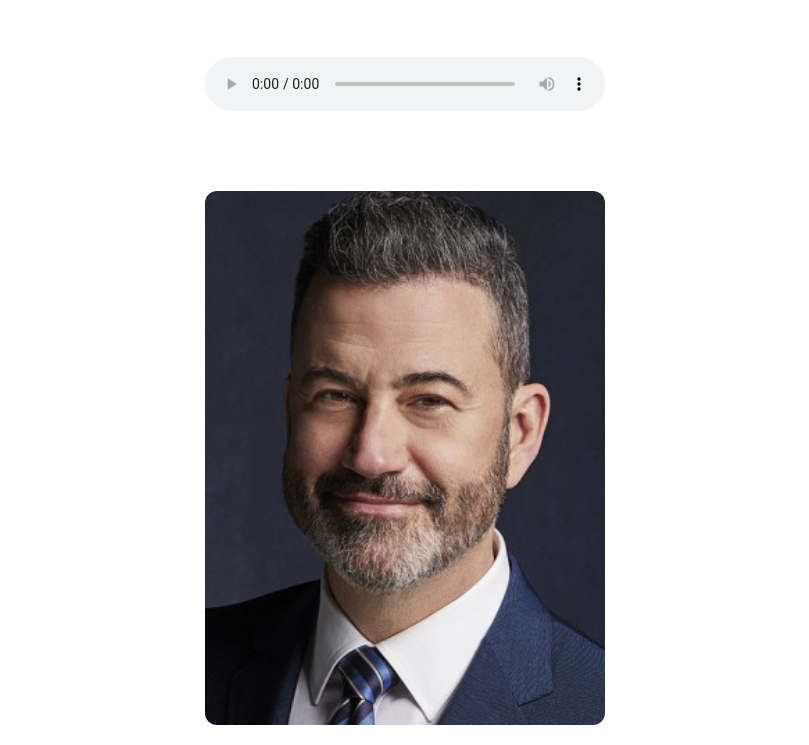
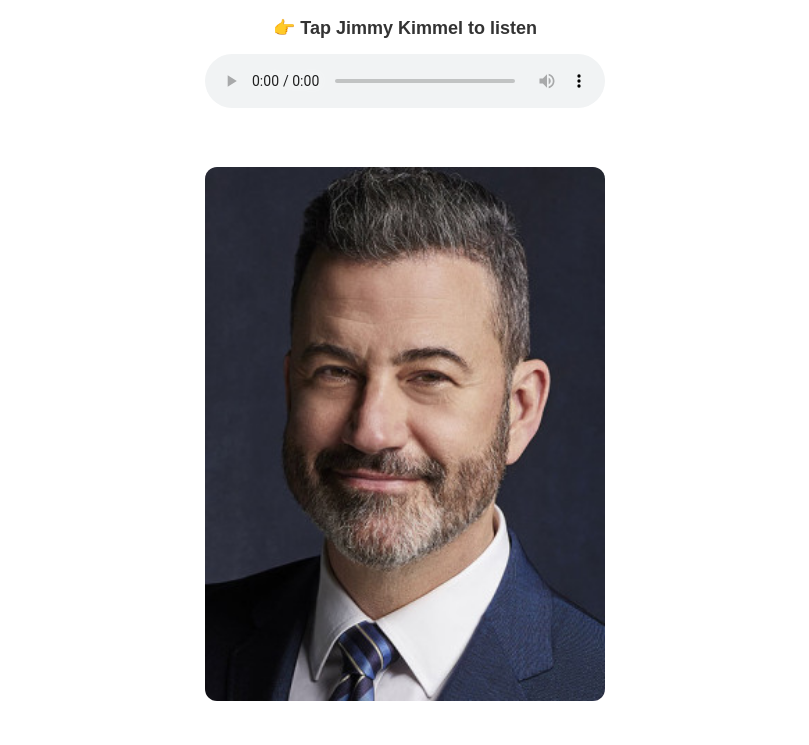
Before and after one commit to sjthouvenot2/kimmel, a plain HTML site: page index.html in a window 1280 px wide. Shown: the part 81-826 px from the top of the page, without its empty margins (235-1044 px from the left). After the commit the page ends 802 px from the top, so only its background shows below. Drawn offline with Linux system fonts and the light colour scheme.

Commit message:
Update index.html

```diff
--- a/index.html
+++ b/index.html
@@ -12,17 +12,26 @@
     }
 
     h1 {
-      margin-bottom: 40px;
+      margin-bottom: 20px;
+    }
+
+    .audio-wrapper {
+      min-height: 120px;   /* safe zone for iOS player */
+      margin-bottom: 30px;
+    }
+
+    .audio-instruction {
+      font-size: 18px;
+      font-weight: bold;
+      margin-bottom: 15px;
+      color: #333;
     }
 
     audio {
+      width: 90%;
+      max-width: 400px;
       display: block;
-      margin: 40px auto;       /* spacing */
-      padding: 20px;           /* breathing room */
-      background: #fff;        /* ensures visibility */
-      border-radius: 8px;
-      max-width: 90%;
-      width: 400px;            /* consistent width */
+      margin: 0 auto 20px auto;
     }
 
     img {
@@ -31,21 +40,36 @@
       height: auto;
       border-radius: 12px;
       display: block;
-      margin: 60px auto 0 auto; /* keeps it well below the audio */
+      margin: 0 auto;
+      cursor: pointer; /* show finger pointer */
     }
   </style>
 </head>
 <body>
   <h1>Jimmy Kimmel's Message To The Betting League</h1>
 
-  <!-- Audio Player -->
-  <audio controls>
-    <source src="kimmel.mp3" type="audio/mpeg">
-    Your browser does not support the audio element.
-  </audio>
+  <div class="audio-wrapper">
+    <div class="audio-instruction">👉 Tap Jimmy Kimmel to listen</div>
+    <audio id="kimmel-audio" controls>
+      <source src="kimmel.mp3" type="audio/mpeg">
+      Your browser does not support the audio element.
+    </audio>
+  </div>
 
-  <!-- Image -->
-  <img src="kimmel.jpg" alt="Jimmy Kimmel">
+  <!-- Image of Jimmy Kimmel -->
+  <img src="kimmel.jpg" alt="Jimmy Kimmel" id="kimmel-img">
 
+  <script>
+    const audio = document.getElementById('kimmel-audio');
+    const img = document.getElementById('kimmel-img');
+
+    img.addEventListener('click', () => {
+      if (audio.paused) {
+        audio.play();
+      } else {
+        audio.pause();
+      }
+    });
+  </script>
 </body>
 </html>
```
